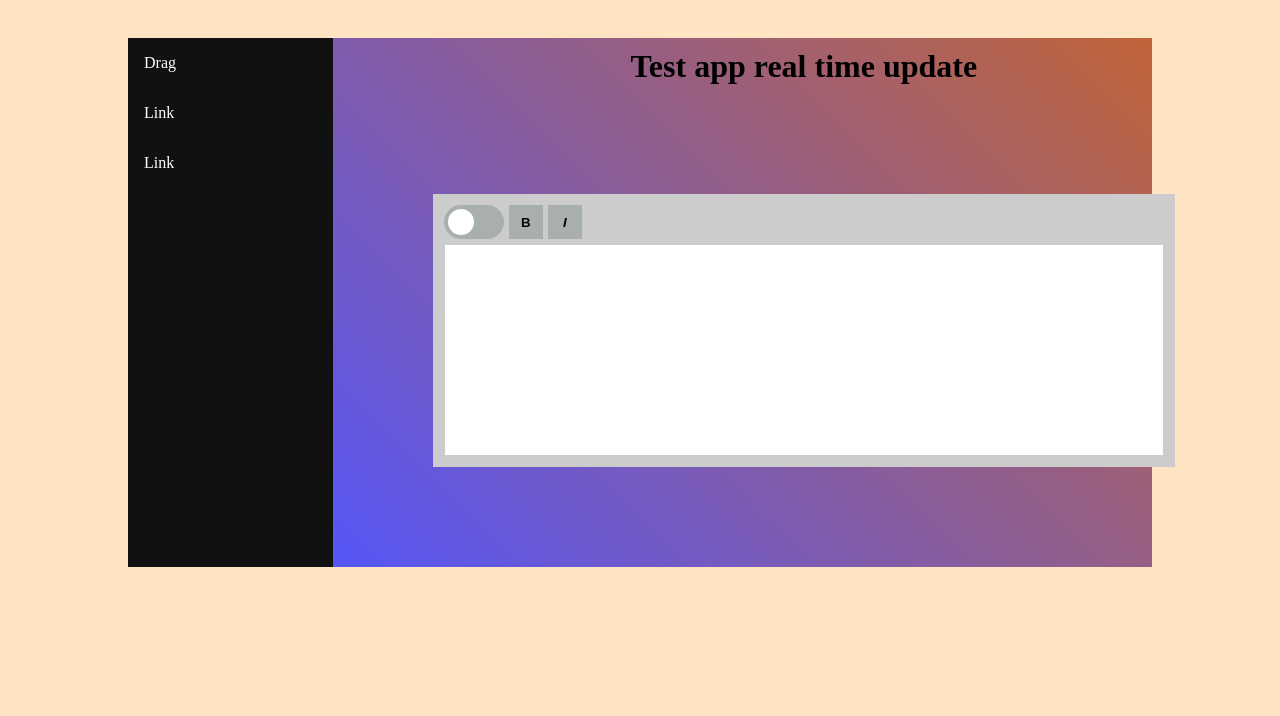
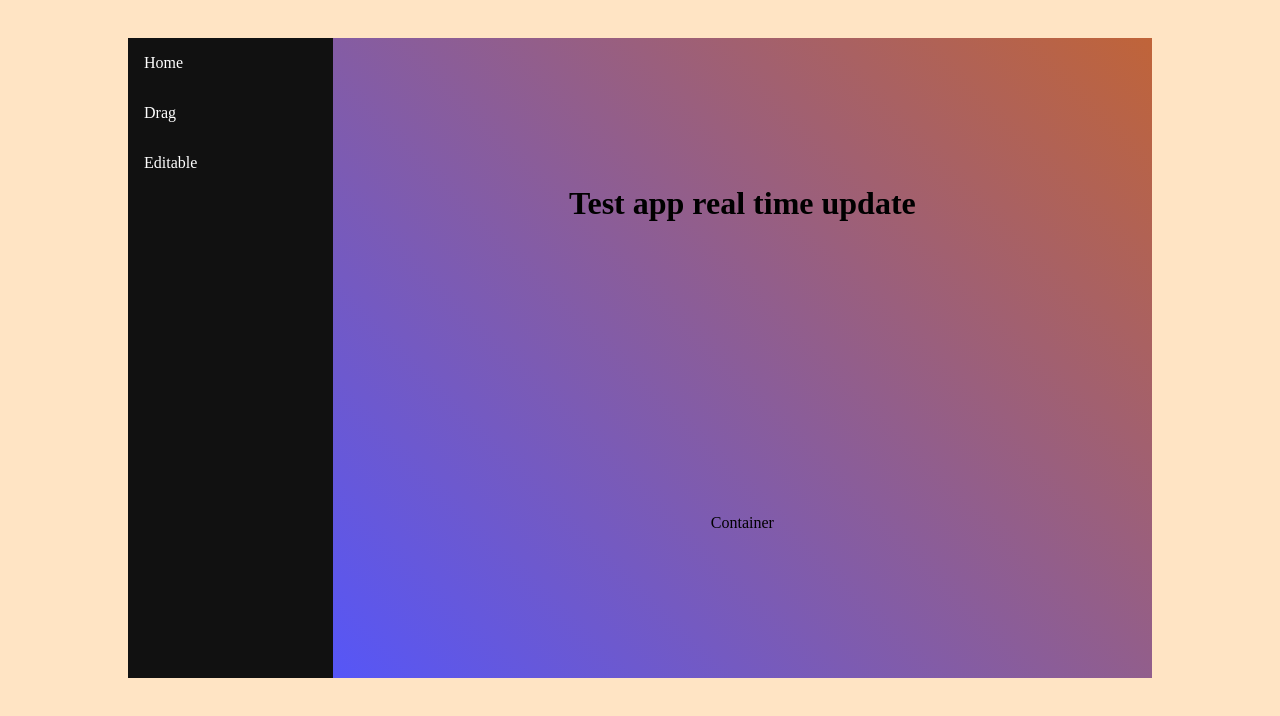
Before and after one commit to harsh8051/RandomReactStuff, a React (Create React App) app: page / in a window 1280 px wide. Shown: the top 716 px of the page. Built offline with nearby package versions, Linux system fonts and the light colour scheme.

Commit message:
Rearrange component and  hight adjustment

```diff
--- a/src/App.jsx
+++ b/src/App.jsx
@@ -2,23 +2,29 @@ import React from "react";
 import { Routes, Route, Link } from "react-router-dom";
 import DraggableWindow from "./DraggableComponentDemo/MainWindow";
 import TextWindow from "./TextDraft/MainWindow";
+import Header from './App/components/Header'
+import Container from './App/components/Container'
 import Main from "./Style.module.css";
 export default function App() {
   return (
     <div className={Main.container}>
-    <div className={Main.sidenav}>
-        <a href="drag">Drag</a>
-        <a href="#">Link</a>
-        <a href="#">Link</a>
+      <div className={Main.sidenav}>
+        <Link to="/" className={Main.LinkTab}>
+          Home
+        </Link>
+        <Link to="/drag" className={Main.LinkTab}>
+          Drag
+        </Link>
+        <Link to="/edittable" className={Main.LinkTab}>
+          Editable
+        </Link>
       </div>
       <div className={Main.main}>
-      <header className={Main.header}>
-        <h1>Test app real time update</h1>
-      </header>
-
+        <Header />
         <Routes>
-          <Route path="/" element={<TextWindow />} />
+          <Route path="/" element={<Container />} />
           <Route path="/drag" element={<DraggableWindow />} />
+          <Route path="/edittable" element={<TextWindow />} />
         </Routes>
       </div>
     </div>
--- /dev/null
+++ b/src/App/components/Container.jsx
@@ -0,0 +1,7 @@
+import React from 'react'
+
+export default function Container() {
+  return (
+    <div>Container</div>
+  )
+}
--- /dev/null
+++ b/src/App/components/Header.jsx
@@ -0,0 +1,7 @@
+import React from 'react'
+
+export default function Header() {
+  return (
+    <div><h1>Test app real time update</h1></div>
+  )
+}
--- a/src/DraggableComponentDemo/Draggable.module.css
+++ b/src/DraggableComponentDemo/Draggable.module.css
@@ -1,7 +1,8 @@
 .mainContainer{
     width: 50%;
-    height: 80vh;
+    height: 60vh;
     background-color: aqua;
+    margin: 5vh;
 }
 
 .box{
--- a/src/Style.module.css
+++ b/src/Style.module.css
@@ -2,7 +2,7 @@
   flex: 1;
   display: grid;
   place-items: center;
-  height: 100%;
+  height: 80vh;
   width: 80%;
   background: linear-gradient(45deg, rgb(86, 86, 247), rgb(192, 100, 57));
 }
@@ -21,7 +21,7 @@ header{
   display: flex;
 }
 /* Side navigation links */
-.sidenav a {
+.LinkTab {
   color: white;
   padding: 16px;
   text-decoration: none;
```
